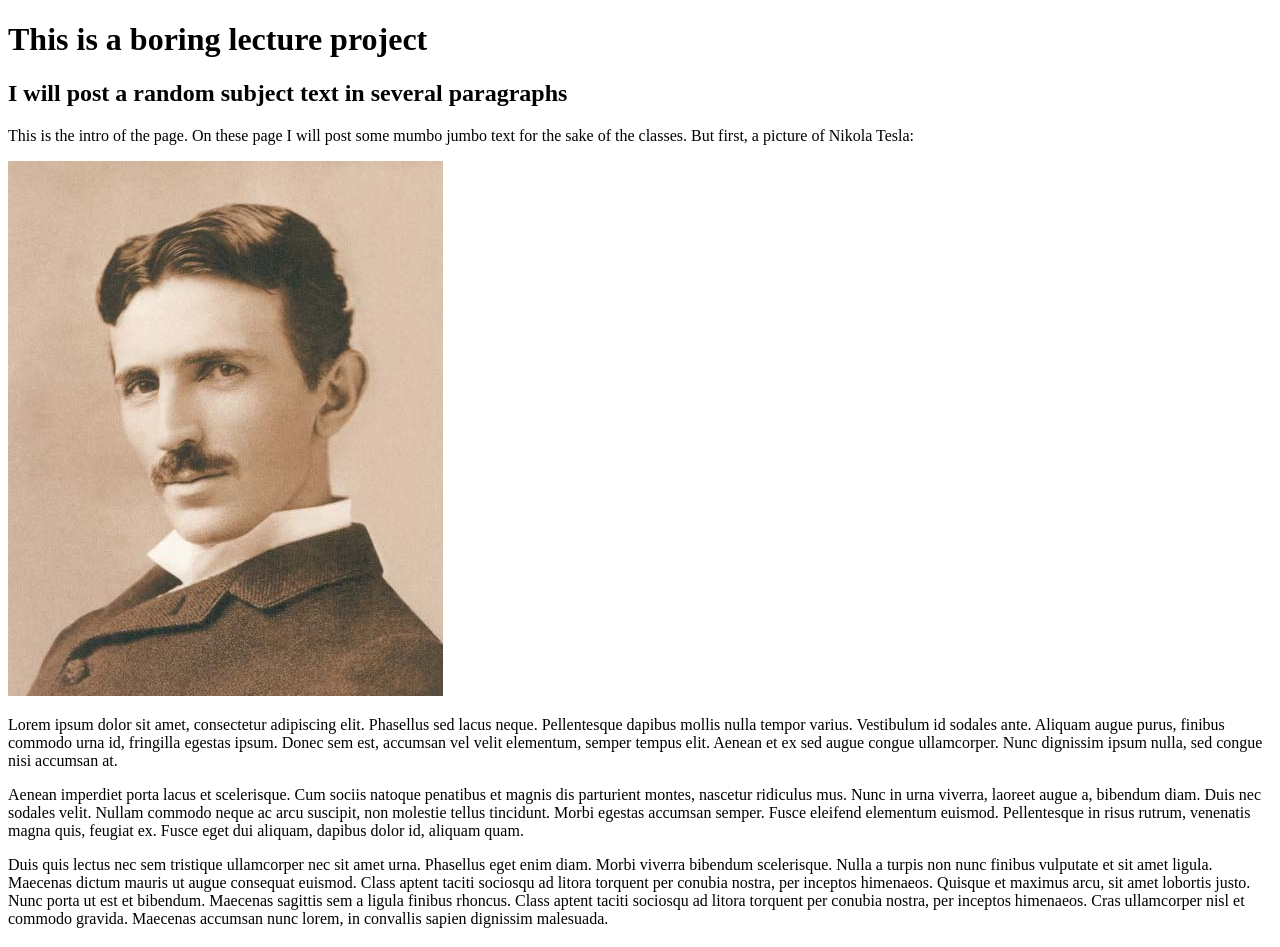
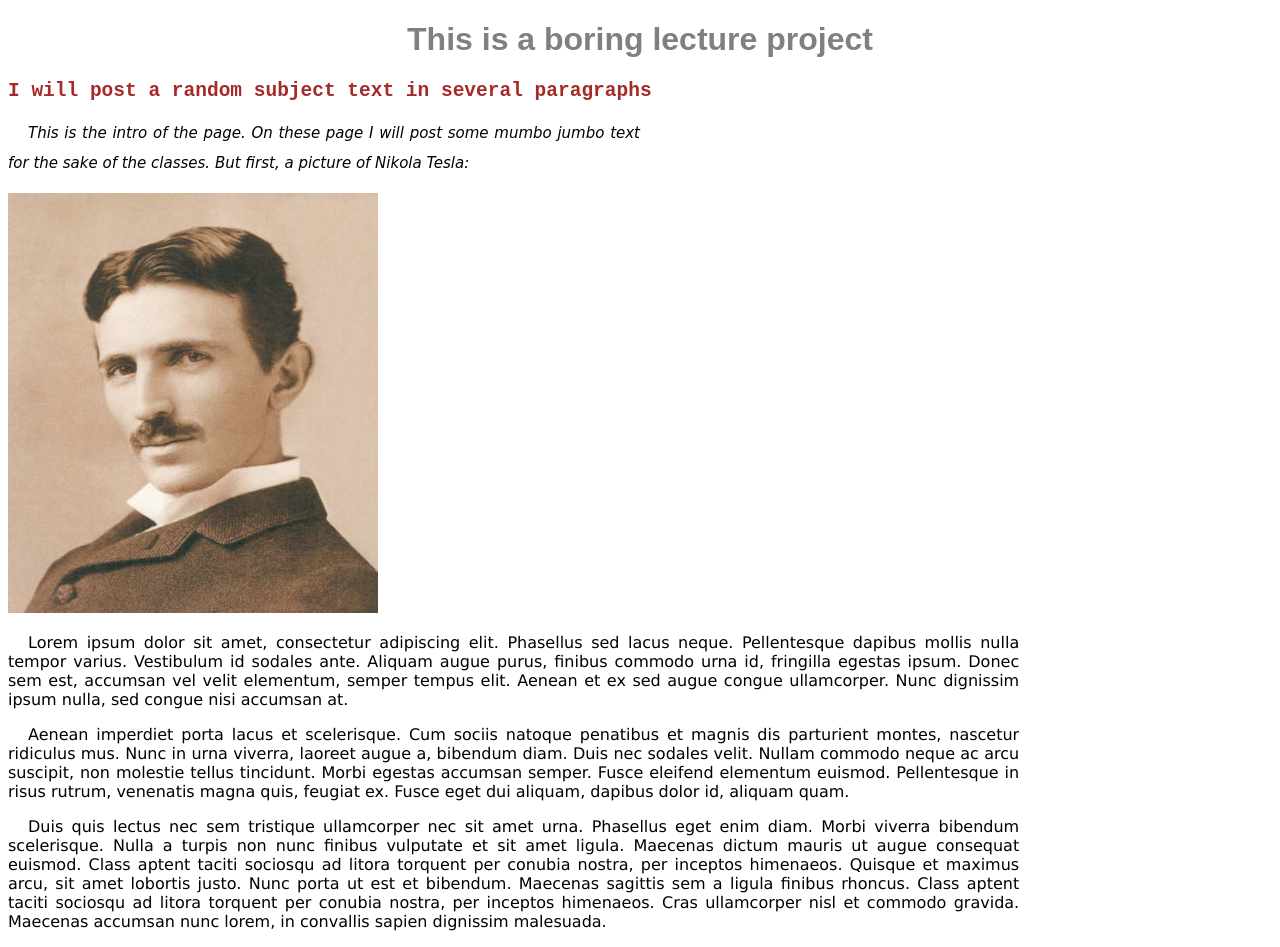
Before and after one commit to jombastic/boring-lecture, a plain HTML site: page boring-lecture.html in a window 1280 px wide. Drawn offline with Linux system fonts and the light colour scheme.

Commit message:
Add different styles for every element with class intro, and also styles for p and h1

```diff
--- a/css/styles.css
+++ b/css/styles.css
@@ -0,0 +1,30 @@
+h2.intro {
+  font-family: monospace;
+  color: brown;
+}
+
+p.intro {
+  width: 50%;
+  font-style: italic;
+  font-size: 15px;
+  font-family: cursive;
+  line-height: 30px;
+}
+
+img.intro {
+  width: 370px;
+  height: 420px;
+}
+
+p {
+  width: 80%;
+  text-indent: 20px;
+  font-family: verdana;
+  text-align: justify;
+}
+
+h1 {
+  text-align: center;
+  font-family: sans-serif;
+  color: grey;
+}
```
Also changed, not shown: boring-lecture.html (+3 -2 lines).
